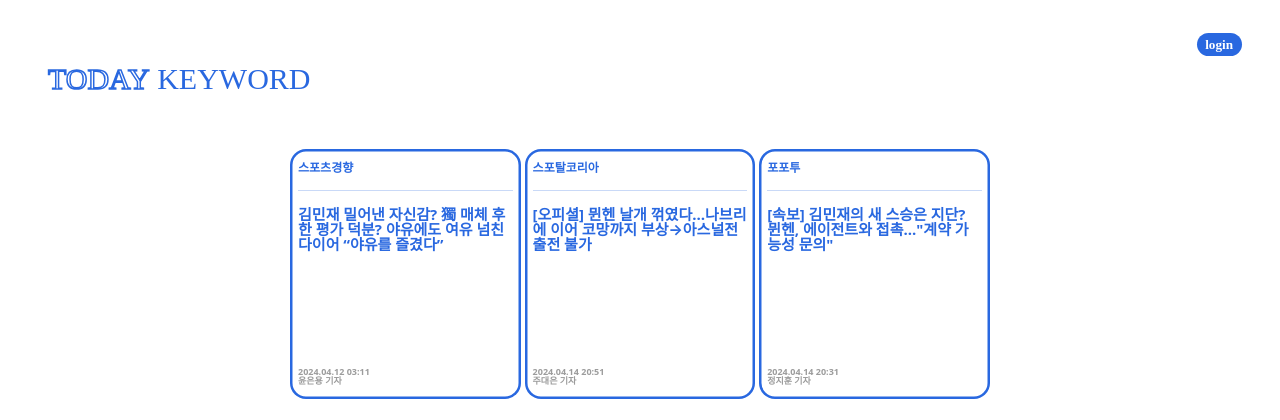
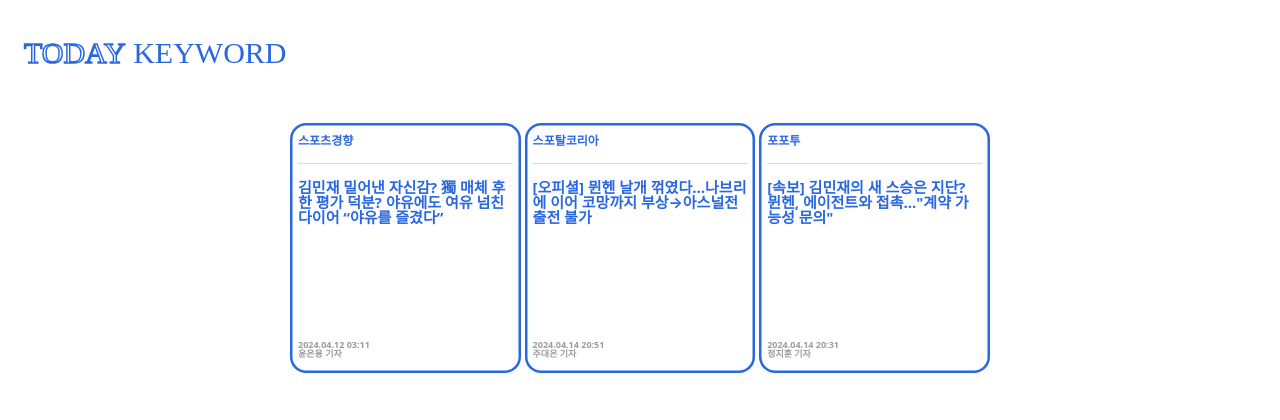
Before and after one commit to CapstoneKETS/KETS_final, a Django app: a page that uses mysite/mysite/templates/newslist/index.html in a window 1280 px wide. Shown: the top 420 px of the page. Run offline with Django 4.2, Linux system fonts and the light colour scheme; data comes from the database, SQL or seed files in the repository; some libraries are stand-ins or nearby versions; some web fonts are replaced.

Commit message:
hot, login 삭제

```diff
--- a/mysite/mysite/templates/newslist/index.html
+++ b/mysite/mysite/templates/newslist/index.html
@@ -80,19 +80,14 @@
 </head>
 <body>
     <header>
-        <div class="loginBtd">
-            <span class="login badge rounded-pill">login</span>
-        </div>
-    </header>
-
-    <section class="title ms-5">
         <a href="{% url 'mainpage:index' %}">
-            <div class="title d-flex justify-content-left">
+            <div class="title d-flex justify-content-left ms-4">
                 <span class="titleToday">TODAY&nbsp;</span>
                 <span class="titleKeyword">KEYWORD</span>
             </div>
         </a>
-    </section>
+    </header>
+
     <section class="newlist mt-5">
 
         {% for i in newslist_content %}
```
Also changed, not shown: mysite/mysite/templates/details/index.html (+2 -8 lines), mysite/mysite/templates/mainpage/index.html (+1 -9 lines).
